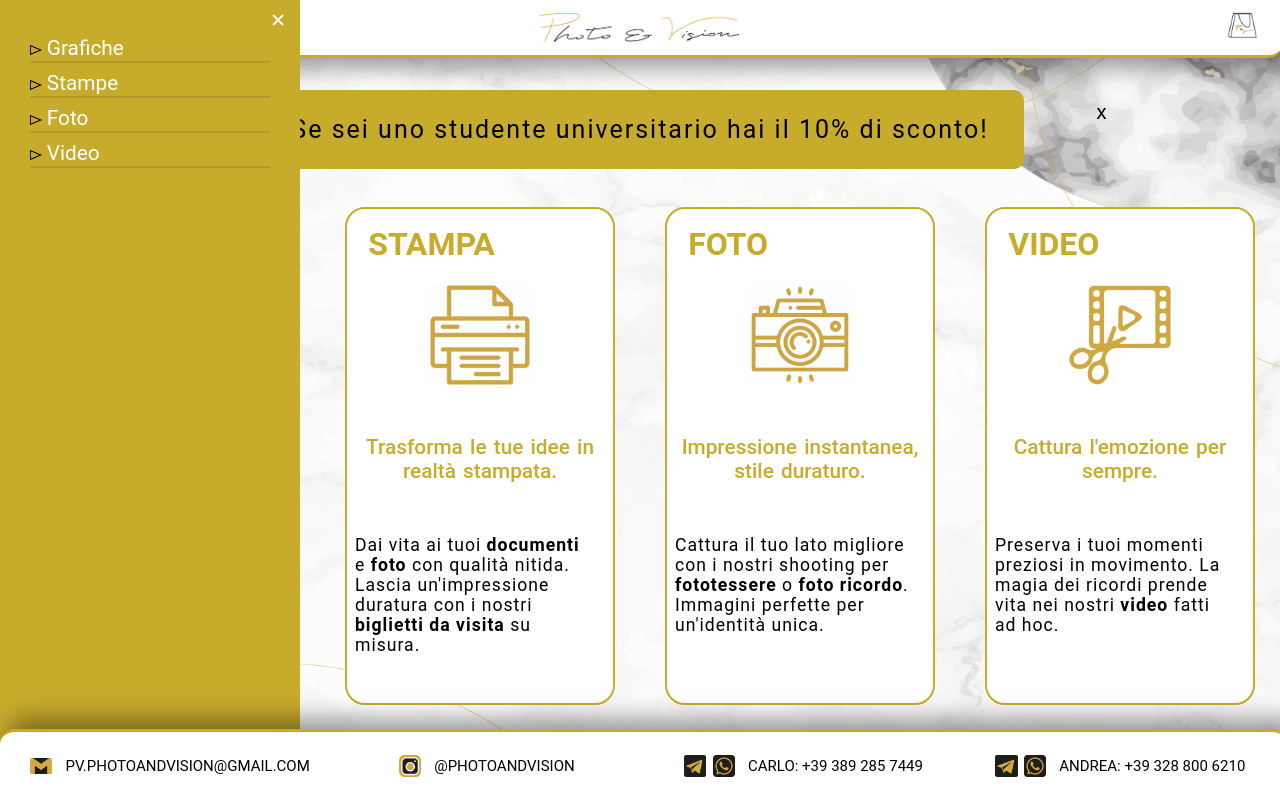
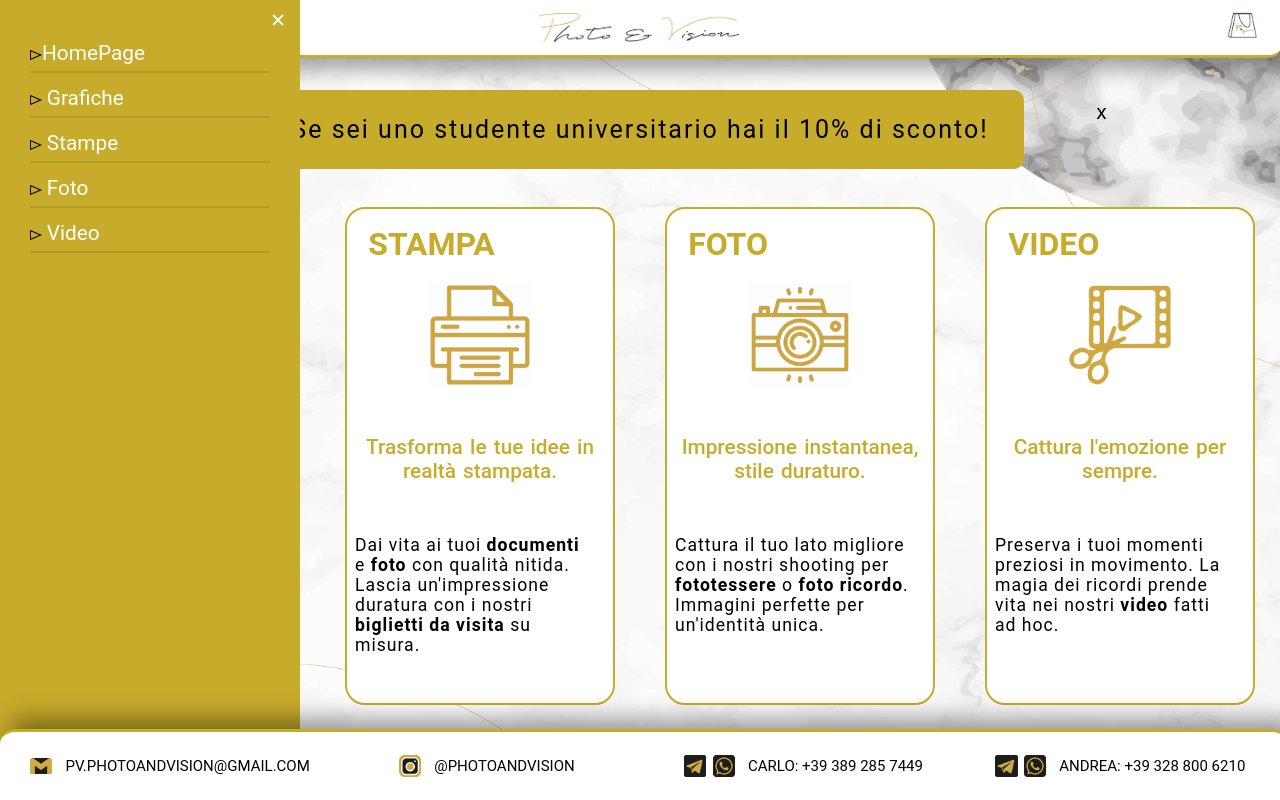
Before and after one commit to CarloVitto01/sito-web-pv, a React (Create React App) app: page / in a window 1280 px wide. Both pictures are taken after a click on the button 38 px from the left and 27 px from the top of the page. Shown: the top 800 px of the page. Built offline with nearby package versions, Linux system fonts and the light colour scheme.

Commit message:
fixed homepage ref

```diff
--- a/src/components/Modal.tsx
+++ b/src/components/Modal.tsx
@@ -6,24 +6,23 @@ const Modal = () => {
 
   const closeHandler = () => {
     setIsVisible(false);
-  }
+  };
 
   const content = (
-    <div className={classes.riquadroStudente}>
+    <div className={`${classes.riquadroStudente} ${isVisible ? "" : classes.fadeOut}`}>
       <div className={classes.riquadroInternoStudente}>
-        <span className={classes.closeButton} onClick={closeHandler}>x</span>
+        <span className={classes.closeButton} onClick={closeHandler}>
+          x
+        </span>
         <p className={classes.textStudente}>
           Se sei uno studente universitario hai il 10% di sconto!
         </p>
       </div>
     </div>
+
   );
 
-  return (
-    <>
-      {isVisible && content}
-    </>
-  );
+  return <>{isVisible && content}</>;
 };
 
 export default Modal;
--- a/src/components/SideBarMenu.module.css
+++ b/src/components/SideBarMenu.module.css
@@ -4,6 +4,9 @@
   margin: 5%;
   padding: 5%;
   list-style: none;
+}
+.frecciaNera {
+  width: 5%;
 }
 
 .sidebar-menu {
@@ -19,6 +22,27 @@
   display: flex;
   flex-direction: column;
 }
+.item {
+  position: relative;
+  padding: 10px 0; /* Aggiungi spazio sopra e sotto */
+}
+
+.item::before {
+  content: "";
+  position: absolute;
+  bottom: 5%;
+  left: 0%;
+  width: 100%; /* Modifica la lunghezza desiderata, ad esempio 70% */
+  height: 2px;
+  background-color: rgba(0, 0, 0, 0.1);
+}
+
+.item a {
+  color: white;
+  text-decoration: none;
+  margin-bottom: 0.5rem;
+  text-align: start;
+}
 
 .close-menu-button {
   background: none;
--- a/src/components/SideBarMenu.tsx
+++ b/src/components/SideBarMenu.tsx
@@ -1,18 +1,48 @@
 import SideBarMenuElement from "./SideBarMenuElement";
-import classes from './SideBarMenu.module.css'
+import classes from "./SideBarMenu.module.css";
+import Freccetta_Nera from "../assets/Freccetta_Nera.png";
 
 const SideBarMenu: React.FC<{ closeMenu: () => void }> = (props) => {
-
   return (
     <div className={classes["sidebar-menu"]}>
-      <button className={classes["close-menu-button"]} onClick={props.closeMenu}>
+      <button
+        className={classes["close-menu-button"]}
+        onClick={props.closeMenu}
+      >
         ✕
       </button>
       <ul className={classes["menu-list"]}>
-        <SideBarMenuElement title="Grafiche" elements={['Crea il tuo logo', 'Biglietti da visita', 'La tua locandina']}/>
-        <SideBarMenuElement title="Stampe" elements={['Stampa il tuo documento', 'Stampa le tue foto', 'Stampa i tuoi biglietti da visita']}/>
-        <SideBarMenuElement title="Foto" elements={['Fototessere', 'Foto ricordo']}/>
-        <SideBarMenuElement title="Video" elements={['Realizza il tuo video']}/>
+        <li className={classes['item']}>
+          <a href="#">
+            <img src={Freccetta_Nera} alt="" className={classes.frecciaNera} />
+            <span className="fontScritteTitoliMenu">HomePage</span>
+          </a>
+        </li>
+
+        <SideBarMenuElement
+          title="Grafiche"
+          elements={[
+            "Crea il tuo logo",
+            "Biglietti da visita",
+            "La tua locandina",
+          ]}
+        />
+        <SideBarMenuElement
+          title="Stampe"
+          elements={[
+            "Stampa il tuo documento",
+            "Stampa le tue foto",
+            "Stampa i tuoi biglietti da visita",
+          ]}
+        />
+        <SideBarMenuElement
+          title="Foto"
+          elements={["Fototessere", "Foto ricordo"]}
+        />
+        <SideBarMenuElement
+          title="Video"
+          elements={["Realizza il tuo video"]}
+        />
       </ul>
     </div>
   );
--- a/src/components/SideBarMenuElement.module.css
+++ b/src/components/SideBarMenuElement.module.css
@@ -10,7 +10,7 @@
 
 .item {
   position: relative;
-  padding: 5px 0; /* Aggiungi spazio sopra e sotto */
+  padding: 10px 0; /* Aggiungi spazio sopra e sotto */
 }
 
 .item::before {
@@ -31,7 +31,7 @@
 }
 
 .sub-menu-list {
-  list-style: none; /* Rimuove gli elenchi puntati */
+  list-style: none;
   padding-left: 0;
   margin-left: 20%;
   display: flex;
--- a/src/components/SubMenuElement.module.css
+++ b/src/components/SubMenuElement.module.css
@@ -5,10 +5,3 @@
 .item {
   position: relative; /* Aggiungi questa proprietà per evitare spostamenti */
 }
-
-.item par {
-  color: white;
-  text-decoration: none;
-  margin-bottom: 0.5rem;
-  text-align: start;
-}
```
